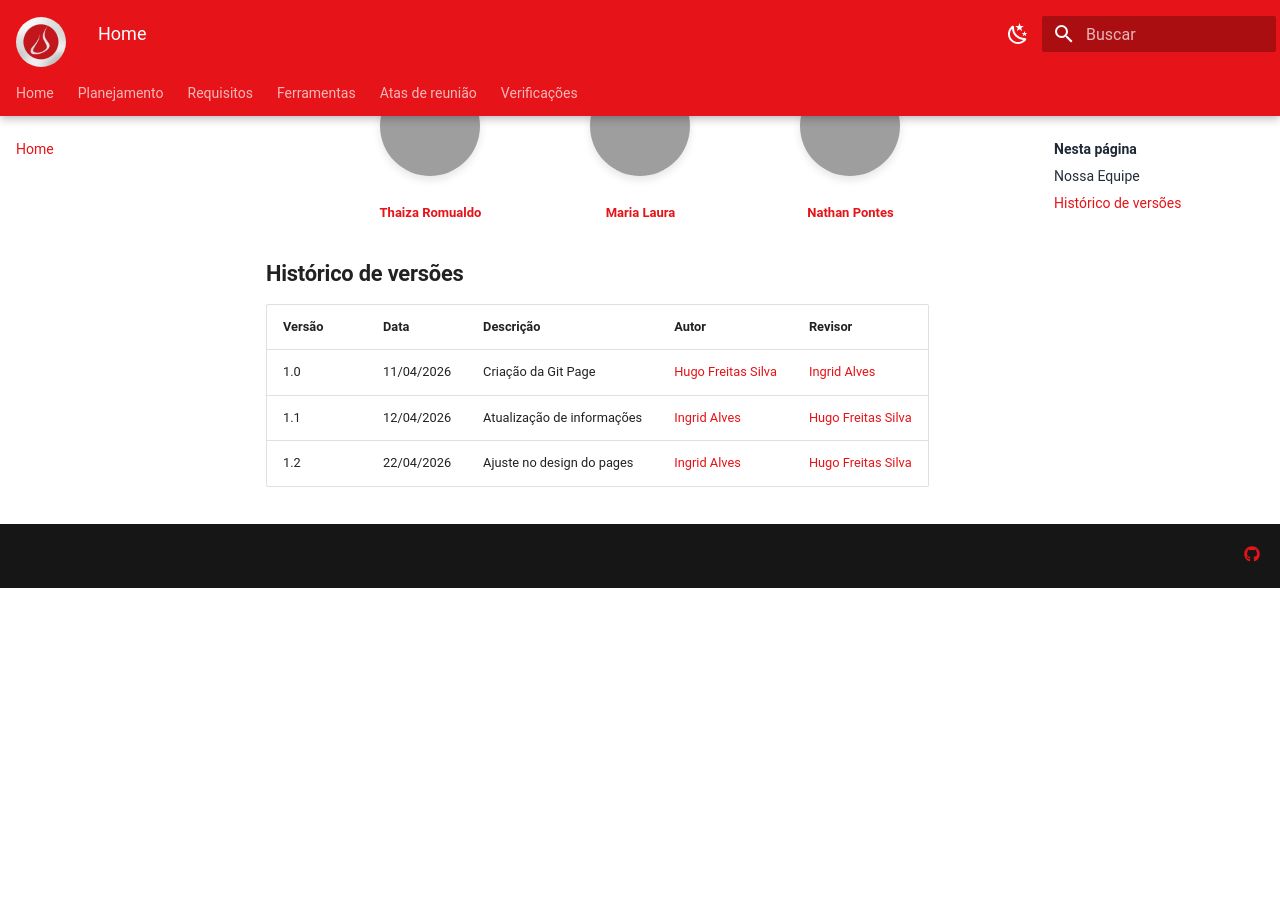
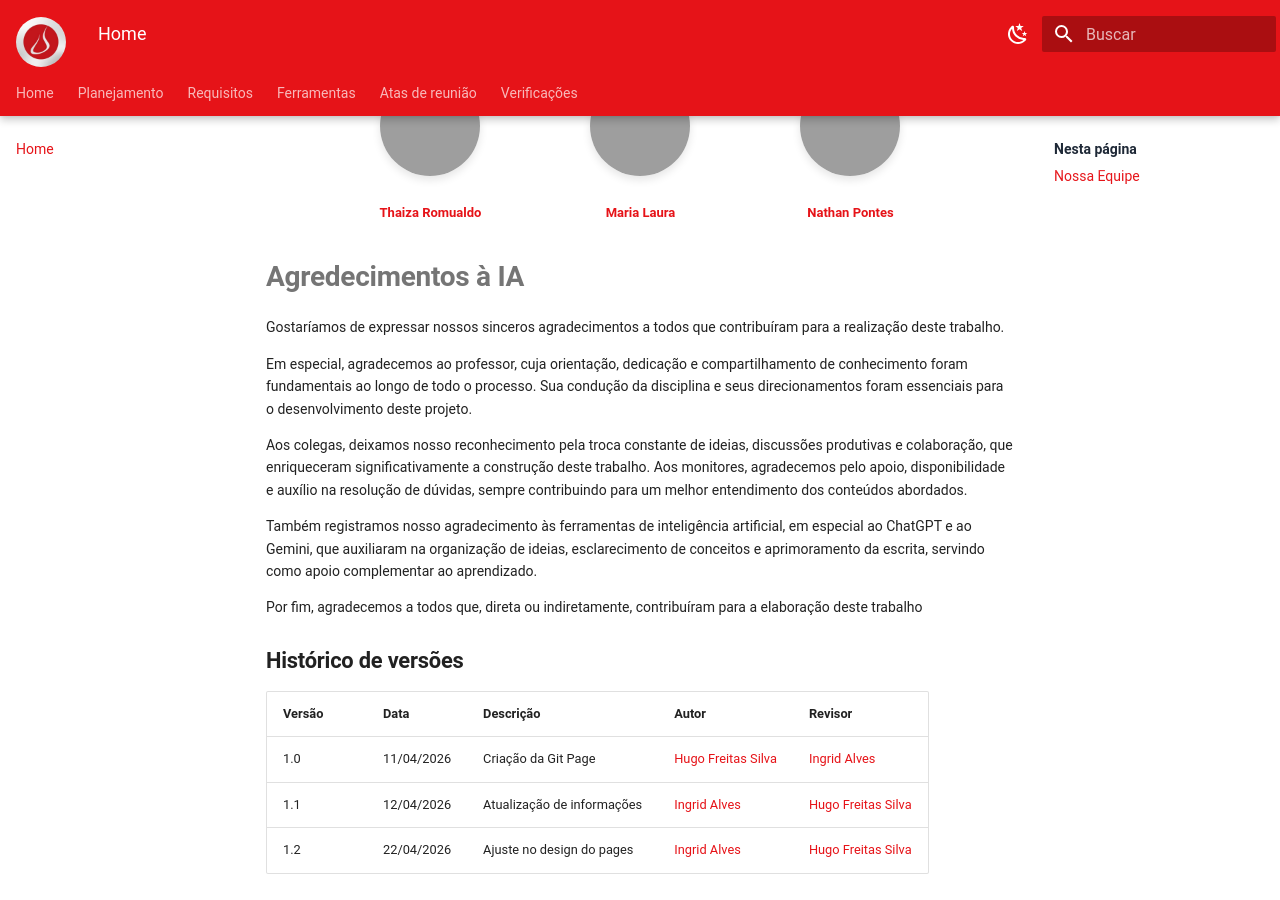
Before and after one commit to Interacao-Humano-Computador/2026.1-Grupo07, an MkDocs documentation site: the page built from docs/index.md, in a window 1280 px wide and 900 px high, scrolled down 525 px, cut to the strip 0-900 px from the top of the window. Built offline with MkDocs 1.6.1 and Material for MkDocs 9.7.7, drawn with Linux system fonts in a browser that asks for light colours; before the commit the page ends 1113 px from its top, so only the background shows below that; grey boxes are pictures that could not be loaded.

```diff
--- a/docs/index.md
+++ b/docs/index.md
@@ -48,6 +48,17 @@ Este repositório apresenta a aplicação prática de métodos e artefatos de En
   </div>
 </div>
 
+
+# Agredecimentos à IA
+Gostaríamos de expressar nossos sinceros agradecimentos a todos que contribuíram para a realização deste trabalho.
+
+Em especial, agradecemos ao professor, cuja orientação, dedicação e compartilhamento de conhecimento foram fundamentais ao longo de todo o processo. Sua condução da disciplina e seus direcionamentos foram essenciais para o desenvolvimento deste projeto.
+
+Aos colegas, deixamos nosso reconhecimento pela troca constante de ideias, discussões produtivas e colaboração, que enriqueceram significativamente a construção deste trabalho. Aos monitores, agradecemos pelo apoio, disponibilidade e auxílio na resolução de dúvidas, sempre contribuindo para um melhor entendimento dos conteúdos abordados.
+
+Também registramos nosso agradecimento às ferramentas de inteligência artificial, em especial ao ChatGPT e ao Gemini, que auxiliaram na organização de ideias, esclarecimento de conceitos e aprimoramento da escrita, servindo como apoio complementar ao aprendizado.
+
+Por fim, agradecemos a todos que, direta ou indiretamente, contribuíram para a elaboração deste trabalho
 ## Histórico de versões
 
 | Versão | Data | Descrição | Autor | Revisor |
```
Also changed, not shown: docs/requisitos/grupoDeFoco.md (+1 -1 lines), docs/requisitos/questionario.md (+9 -9 lines), docs/assets/image-67.jpeg (added), docs/assets/image-68.jpeg (added), docs/assets/image-69.jpeg (added), docs/assets/image-70.jpeg (added), docs/assets/image-71.jpeg (added), docs/assets/image-72.jpeg (added), docs/assets/image-73.jpeg (added), docs/assets/image-74.jpeg (added), docs/assets/image-75.jpeg (added).
